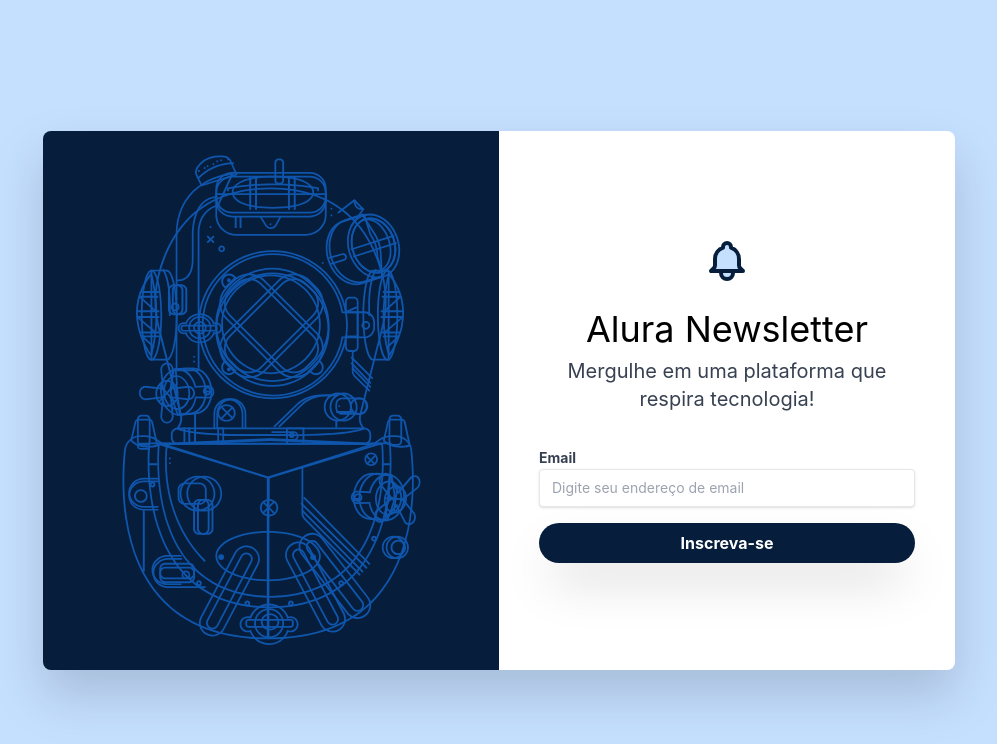
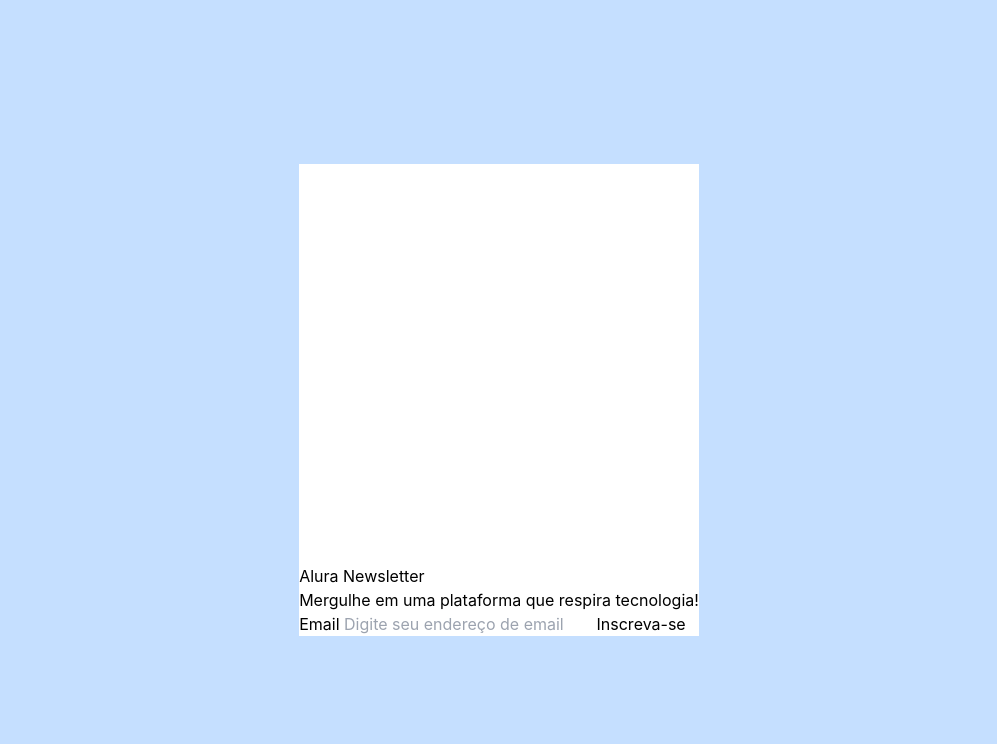
Before and after one commit to Vitor-Augusto03/Tailwind, a website: page index.html in a window 1280 px wide. Shown: the whole page, without its empty margins (141-1138 px from the left). Drawn offline with nearby package versions, Linux system fonts and the light colour scheme.

Commit message:
Tailwind

```diff
--- a/index.html
+++ b/index.html
@@ -41,15 +41,15 @@
 
 <body class="bg-azul-claro font-inter flex justify-center items-center h-screen">
 
-    <main class="flex px-6 drop-shadow-2xl lg:w-3/4">
+    <main class="flex ">
 
-        <section class="bg-azul-escuro hidden lg:block w-1/2 rounded-l-lg">
-            <img class="p-6 m-auto" src="image/icone-mergulhador.svg" alt="icone de mergulhador">
+        <section class="">
+            <img class="bg-azul-escuro hidden" src="image/icone-mergulhador.svg" alt="icone de mergulhador">
         </section>
 
-        <section class="bg-white p-10 gap-6 flex flex-col rounded-lg lg:w-1/2 justify-center lg:rounded-l-none">
+        <section class="bg-white">
 
-            <div class="self-center relative group">
+            <div class="">
                 <svg class="fill-azul-escuro absolute top-0 left-1 opacity-0 group-hover:opacity-100 group-hover:animate-ping"
                     width="35" height="20" viewBox="0 0 44 20" fill="none" xmlns="http://www.w3.org/2000/svg">
                     <path d="M41.1738 0.994633C40.8556 1.10918 40.6199 1.34129 40.4506 1.70905C40.3201 1.99542 40.2881 2.17026 40.3041 2.53199C40.3178 2.86056 40.3659 3.0776 40.4734 3.28861C40.5444 3.42728 41.7665 5.17565 41.9221 5.36254C41.9748 5.42584 42.0984 5.52834 42.1945 5.58561C42.3661 5.69413 42.373 5.69714 42.6545 5.69714C42.9291 5.69714 42.9474 5.69413 43.1237 5.59465C43.3663 5.45599 43.5722 5.19373 43.6912 4.86818C43.8034 4.56673 43.8285 4.34366 43.7874 4.00303C43.753 3.69255 43.7004 3.52374 43.5814 3.31574C43.4784 3.13789 42.4096 1.60958 42.2242 1.37445C41.9519 1.03081 41.5171 0.874056 41.1738 0.994633Z" />
@@ -57,21 +57,21 @@
                     <path d="M2.11178 10.095C1.947 10.1674 1.79824 10.2638 1.6861 10.3723C1.60371 10.4507 1.4046 10.7883 0.85991 11.7801C0.466269 12.4945 0.120689 13.1426 0.0909372 13.218C0.0588967 13.3024 0.0291448 13.4652 0.0131245 13.634C-0.018916 13.9686 0.00625871 14.1886 0.104669 14.4659C0.248851 14.8669 0.459403 15.111 0.786674 15.2557C0.946877 15.3251 0.992649 15.3341 1.19634 15.322C1.384 15.31 1.45266 15.2919 1.57396 15.2226C1.76391 15.114 1.94242 14.9392 2.03397 14.7764C2.67249 13.6309 3.43231 12.2202 3.45977 12.1298C3.48037 12.0634 3.50783 11.8826 3.52385 11.7288C3.54674 11.4877 3.54445 11.4214 3.51241 11.2405C3.37738 10.514 2.92424 10.0468 2.36353 10.0558C2.27656 10.0558 2.16213 10.0739 2.11178 10.095Z" />
                     <path d="M6.00014 11.0928C5.69804 11.1802 5.49893 11.3671 5.00688 12.0303C3.94497 13.4651 3.16455 15.102 2.62215 17.0463C2.44822 17.6672 2.44822 17.9838 2.62215 18.442C2.72743 18.7223 2.92882 18.9906 3.13022 19.1202C3.63143 19.4427 4.27453 19.2106 4.58349 18.5987C4.67274 18.4209 4.69792 18.3425 4.85583 17.7758C4.97484 17.3537 5.25176 16.6182 5.48062 16.1208C5.8674 15.2768 6.22442 14.692 6.8309 13.9083C7.21997 13.4018 7.2932 13.2662 7.35271 12.9436C7.48316 12.2111 7.24743 11.5208 6.76453 11.2164C6.50134 11.0506 6.27248 11.0144 6.00014 11.0928Z" />
                 </svg>
-                <svg class="w-12 h-12 fill-azul-claro stroke-azul-escuro group-hover:animate-sino" viewBox="0 0 24 24"
+                <svg class=" fill-azul-claro stroke-azul-escuro group-hover:animate-sino" viewBox="0 0 24 24"
                     xmlns="http://www.w3.org/2000/svg">
-                    <path stroke-linecap="round" stroke-linejoin="round" stroke-width="2" d="M15 17h5l-1.405-1.405A2.032 2.032 0 0118 14.158V11a6.002 6.002 0 00-4-5.659V5a2 2 0 10-4 0v.341C7.67 6.165 6 8.388 6 11v3.159c0 .538-.214 1.055-.595 1.436L4 17h5m6 0v1a3 3 0 11-6 0v-1m6 0H9"></path>
+                    <path stroke-linecap="round" stroke-linejoin="round" stroke-width="2" d=""></path>
                 </svg>
             </div>
 
-            <div class="text-center">
-                <h1 class="text-4xl mb-2">Alura Newsletter</h1>
-                <p class="text-xl text-gray-700 mb-2">Mergulhe em uma plataforma que respira tecnologia!</p>
+            <div class="">
+                <h1 class="">Alura Newsletter</h1>
+                <p class="">Mergulhe em uma plataforma que respira tecnologia!</p>
             </div>
 
             <form>
-                <label class="text-sm font-bold text-gray-700 mb-2" for="email">Email</label>
-                <input class="text-sm w-full mb-4 pl-3 rounded border py-2 shadow focus:outline-none hover:border-azul-claro hover:ring-1 hover:ring-azul-escuro focus:border-azul-escuro focus:ring-1 focus:ring-azul-escuro" id="email" type="email" placeholder="Digite seu endereço de email">
-                <button class="font-bold text-white bg-azul-escuro w-full py-2 rounded-full shadow-2xl hover:bg-azul-hover duration-150" type="button">Inscreva-se</button>
+                <label class="" for="email">Email</label>
+                <input class="" id="email" type="email" placeholder="Digite seu endereço de email">
+                <button class="" type="button">Inscreva-se</button>
             </form>
         </section>
     </main>
```
Also changed, not shown: desafio.html (+22 -3 lines).
